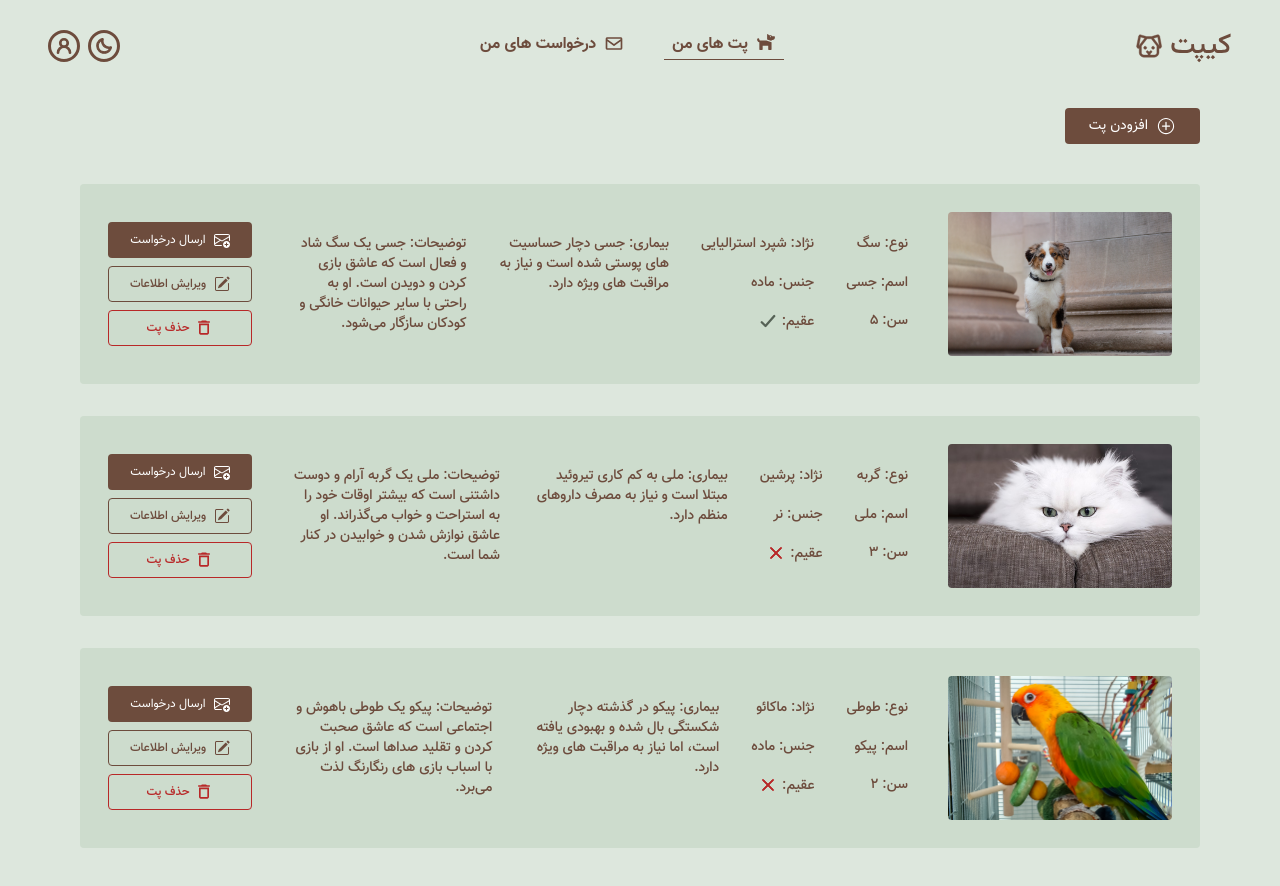
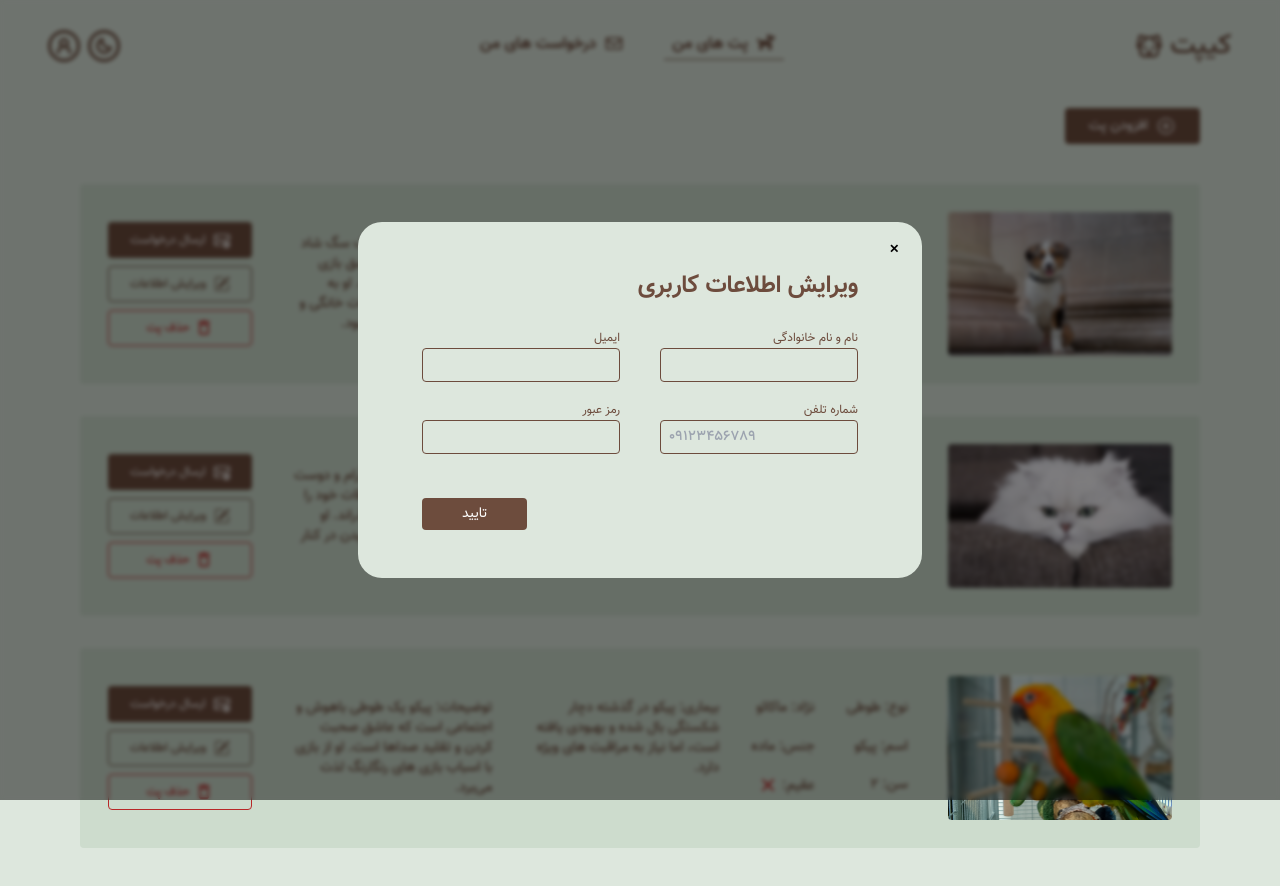
Before and after one commit to Parsa12458/Keepet, a React (Vite) app: page /pets in a window 1280 px wide. Both pictures are taken after a click on the button 64 px from the left and 46 px from the top of the page. Shown: the top 886 px of the page. Built offline with nearby package versions, Linux system fonts and the light colour scheme.

Commit message:
implement edit user modal

```diff
--- /dev/null
+++ b/src/features/authentication/EditUserForm.jsx
@@ -0,0 +1,84 @@
+import { useForm } from "react-hook-form";
+import InputField from "../../ui/InputField";
+import toast from "react-hot-toast";
+import Button from "../../ui/Button";
+
+function EditUserForm() {
+  const { register, handleSubmit } = useForm();
+
+  function onSubmit(data) {
+    console.log(data);
+  }
+
+  function onError(errors) {
+    toast.dismiss();
+    Object.keys(errors).forEach((key) => {
+      toast.error(errors[key].message);
+    });
+  }
+
+  return (
+    <div className="text-brown dark:text-background">
+      <h2 className="mb-7 text-2xl font-bold">ویرایش اطلاعات کاربری</h2>
+      <form
+        className="grid grid-cols-2 gap-x-10 gap-y-5"
+        onSubmit={handleSubmit(onSubmit, onError)}
+      >
+        <InputField
+          id="fullName"
+          label="نام و نام خانوادگی"
+          type="text"
+          register={register}
+          validationRules={{ required: "نام و نام خانوادگی را وارد کنید" }}
+        />
+        <InputField
+          id="email"
+          label="ایمیل"
+          type="email"
+          register={register}
+          validationRules={{
+            required: "ایمیل خود را وارد کنید",
+            pattern: {
+              value: /^[a-zA-Z0-9._%+-]+@[a-zA-Z0-9.-]+\.[a-zA-Z]{2,4}$/,
+              message: "ایمیل خود را درست وارد کنید",
+            },
+          }}
+        />
+        <InputField
+          id="phoneNumber"
+          label="شماره تلفن"
+          type="tel"
+          placeholder="09123456789"
+          register={register}
+          validationRules={{
+            required: "شماره تلفن خود را وارد کنید",
+            pattern: {
+              value: /^09\d{9}$/,
+              message: "شماره تلفن خود را درست وارد کنید",
+            },
+          }}
+        />
+        <InputField
+          id="password"
+          label="رمز عبور"
+          type="password"
+          register={register}
+          validationRules={{
+            required: "رمز عبور مورد نظر خود را وارد کنید",
+            minLength: {
+              value: 8,
+              message: "رمز عبور باید حداقل دارای 8 کارکتر باشد",
+            },
+          }}
+        />
+        <div className="col-span-2 mr-auto mt-6 gap-3">
+          <Button type="submit" variation="primary" additionalStyles="!px-10">
+            تایید
+          </Button>
+        </div>
+      </form>
+    </div>
+  );
+}
+
+export default EditUserForm;
--- a/src/ui/AppHeader.jsx
+++ b/src/ui/AppHeader.jsx
@@ -1,13 +1,15 @@
 import { useDarkMode } from "../contexts/DarkModeContext";
+import EditUserForm from "../features/authentication/EditUserForm";
 import HeaderNavbar from "./HeaderNavbar";
 import IconButton from "./IconButton";
 import Logo from "./Logo";
+import Modal from "./Modal";
 
 function AppHeader() {
   const { toggleDarkMode, isDarkMode } = useDarkMode();
 
   return (
-    <header className="dark:bg-darkBrown flex items-center justify-between px-12 py-6">
+    <header className="flex items-center justify-between px-12 py-6 dark:bg-darkBrown">
       <Logo />
       <HeaderNavbar />
       <div className="flex items-center justify-center gap-2">
@@ -18,6 +20,8 @@ function AppHeader() {
             <img src="/icons/moon-icon.svg" />
           )}
         </IconButton>
+        <Modal>
+          <Modal.Open opens="editUser">
             <IconButton>
               {isDarkMode ? (
                 <img src="/icons/user-dark-icon.svg" />
@@ -25,6 +29,11 @@ function AppHeader() {
                 <img src="/icons/user-icon.svg" />
               )}
             </IconButton>
+          </Modal.Open>
+          <Modal.Window name="editUser">
+            <EditUserForm />
+          </Modal.Window>
+        </Modal>
       </div>
     </header>
   );
```
Lines whose indentation alone changed are shown as unchanged.
